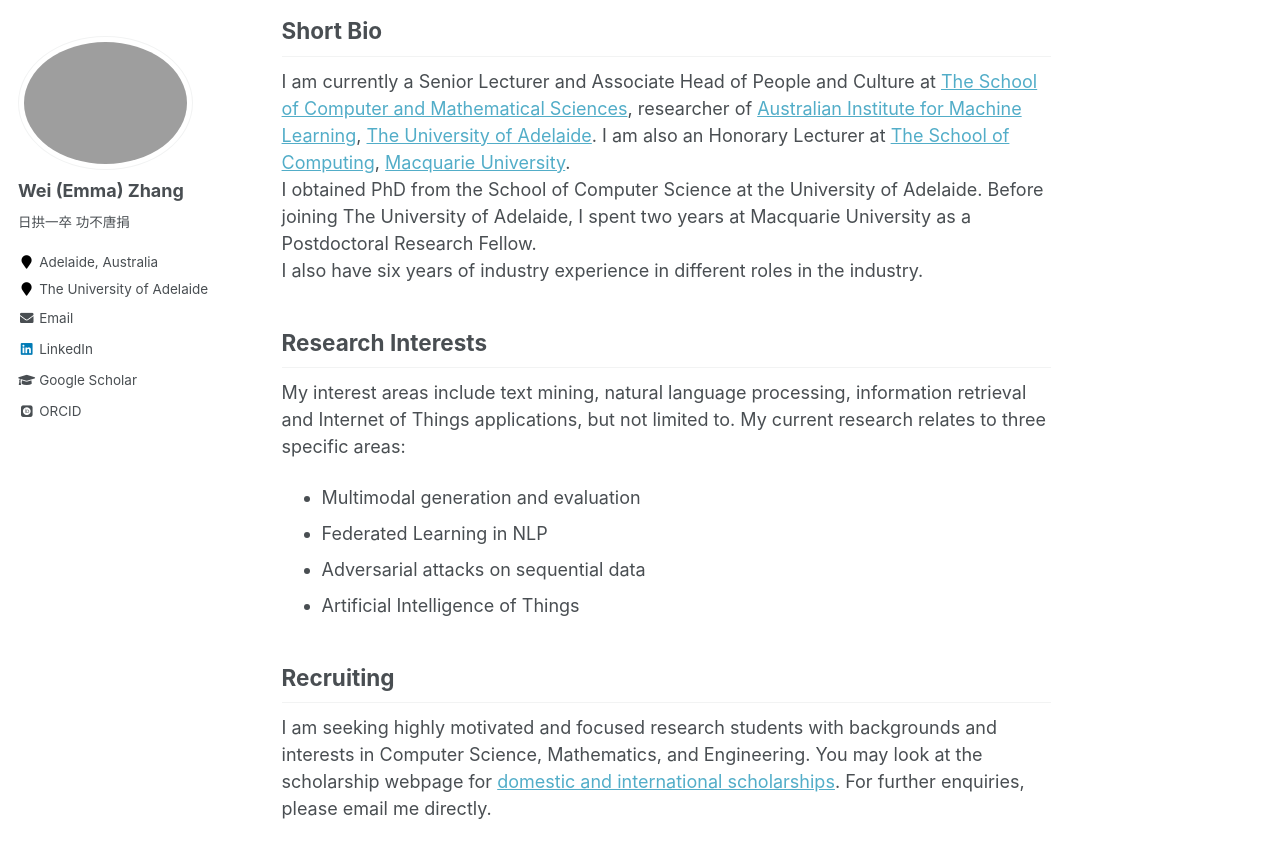
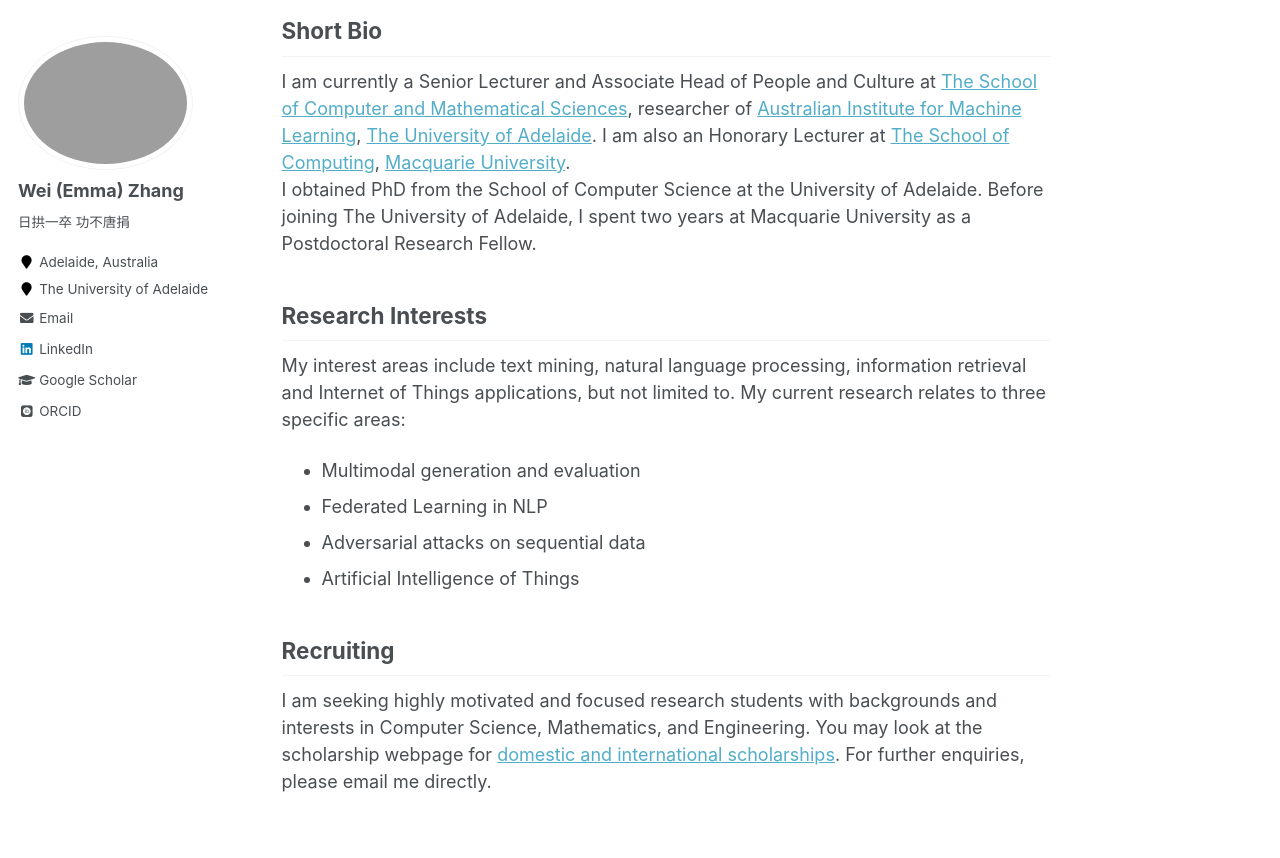
Before and after one commit to weiezhang/weiezhang.github.io, a Jekyll site: the page built from _pages/about.md, in a window 1280 px wide and 900 px high, scrolled down 514 px. Shown: the top 858 px of the window. Built offline with Jekyll 4.4.1, drawn with Linux system fonts in a browser that asks for light colours; some web fonts are replaced.

Commit message:
Update about.md

```diff
--- a/_pages/about.md
+++ b/_pages/about.md
@@ -18,7 +18,6 @@ redirect_from:
 ## Short Bio
 I am currently a Senior Lecturer and Associate Head of People and Culture at [The School of Computer and Mathematical Sciences](https://set.adelaide.edu.au/mathematical-sciences), researcher of [Australian Institute for Machine Learning](https://www.adelaide.edu.au/aiml/), [The University of Adelaide](http://www.adelaide.edu.au). I am also an Honorary Lecturer at [The School of Computing](https://www.mq.edu.au/faculty-of-science-and-engineering/departments-and-schools/school-of-computing), [Macquarie University](http://www.mq.edu.au/).
 I obtained PhD from the School of Computer Science at the University of Adelaide. Before joining The University of Adelaide, I spent two years at Macquarie University as a Postdoctoral Research Fellow.
-I also have six years of industry experience in different roles in the industry.
 
 ## Research Interests
  My interest areas include text mining, natural language processing, information retrieval and Internet of Things applications, but not limited to.
```
